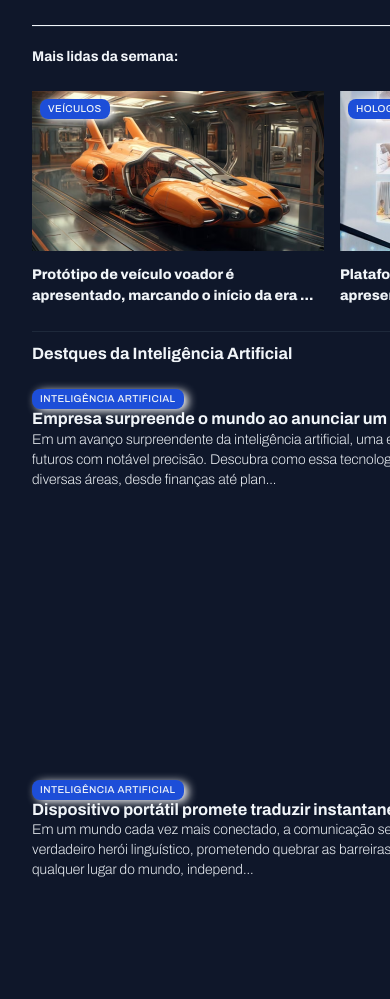
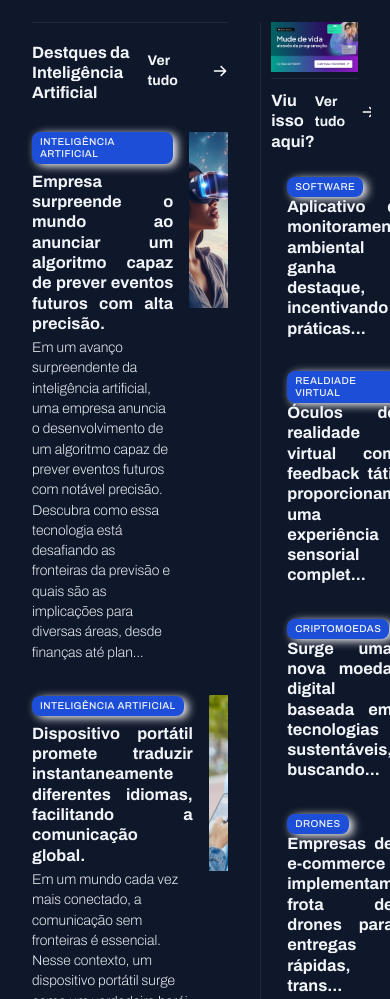
Before and after one commit to kirschzao/NewsPaper-Project, a plain HTML site: page index.html in a window 390 px wide. Shown: the part 632-1631 px from the top of the page. Drawn offline with Linux system fonts and the light colour scheme.

Commit message:
projeto finalizado mas sem responsividade

```diff
--- a/index.html
+++ b/index.html
@@ -125,11 +125,11 @@
     </section>
 
     <section id="ai">
-      <header class="grid grid-col">
+      <header id = "teste "class="grid grid-col">
         <h3>Destques da Inteligência Artificial</h3>
-        <a href="#" class="grid grid-col">
+        <a href="#" id= "juntos"class="grid grid-col">
           <strong>Ver tudo</strong>
-          <span></span>
+          <span> </span>
         </a>
       </header>
       <div class="grid gap-32">
@@ -187,13 +187,13 @@
       </div>
     </section>
 
-    <div>
+    <aside>
       <div id="ads">
         <img src="assets/images/Ads.png" alt="Anúncio da página">
       </div>
 
       <section id="more">
-        <header class="grid grid-col">
+        <header id="seta" class="grid grid-col">
           <h3>Viu isso aqui?</h3>
           <a href="#" class="grid grid-col">
             <strong>Ver tudo</strong>
@@ -201,7 +201,7 @@
           </a>
         </header>
 
-        <div class="grid gap-32">
+        <div id= "asidi"class="grid gap-32">
           <article class="grid grid-col gap-16">
             <div>
               <img src="assets/images/Image 14.png" alt="">
@@ -209,7 +209,7 @@
 
             <div>
               <span class="content-tag">Software</span>
-              <h3 class="text-xl">Aplicativo de monitoramento ambiental ganha destaque, incentivando práticas ecológicas e promo...</h3>
+              <h3 class="text-xl">Aplicativo de monitoramento ambiental ganha destaque, incentivando práticas...</h3>
             </div>
 
           </article>
@@ -233,7 +233,7 @@
 
             <div>
               <span class="content-tag">Criptomoedas</span>
-              <h3 class="text-xl">Surge uma nova moeda digital baseada em tecnologias sustentáveis, buscando minimizar o i...</h3>
+              <h3 class="text-xl">Surge uma nova moeda digital baseada em tecnologias sustentáveis, buscando...</h3>
             </div>
 
           </article>
@@ -245,7 +245,7 @@
 
             <div>
               <span class="content-tag">Drones</span>
-              <h3 class="text-xl">Empresas de e-commerce implementam frota de drones para entregas rápidas, transformando o cen...</h3>
+              <h3 class="text-xl">Empresas de e-commerce implementam frota de drones para entregas rápidas, trans...</h3>
             </div>
 
           </article>
@@ -257,14 +257,16 @@
 
             <div>
               <span class="content-tag">Impressão 3d</span>
-              <h3 class="text-xl">Tecnologia inovadora permite a impressão 3D de órgãos humanos, revolucionando a medicina e a list...</h3>
+              <h3 class="text-xl">Tecnologia inovadora permite a impressão 3D de órgãos humanos, revolucionando a...</h3>
             </div>
 
           </article>
         </div>
       </section>
-    </div>
-
+    <aside>
   </main>
+  <footer class="">
+    <p>Protótipo produzido por Bernardo Kirsch - 2024</p>
+</footer>
 </body>
 </html>
--- a/styles/global.css
+++ b/styles/global.css
@@ -48,7 +48,14 @@ img{
 
 main{
   margin-top: 40px;
-  gap: 25px;
+  row-gap: 25px;
+  column-gap: 32px;
+  grid-template-columns: 1fr 30%;
+  grid-template-areas:
+  "featured featured"
+  "weekly weekly"
+  "ai aside"
+  "footer footer";
 }
 
 .content-tag{
@@ -62,3 +69,17 @@ main{
   color: var(--text-color-primary);
   box-shadow: 4px 2px 10px white;
 }
+
+article>div>h3{
+  text-align: justify;
+}
+
+footer{
+  display: flex;
+  justify-self: center;
+  justify-content: center;
+  align-items: center;
+  border-top:  1px solid var(--stroke-color);
+  padding-block: 15px;
+  width: 1216px;
+}
--- a/styles/sections.css
+++ b/styles/sections.css
@@ -1,6 +1,7 @@
 @import url(utility.css);
 
 #featured {
+  grid-area: featured;
   img {
     height: 100%;
     object-fit: cover;
@@ -45,8 +46,9 @@ section header{
 
 
 #weekly {
+  grid-area: weekly;
   margin-top: 15px;
-  border-top: 1px solid;
+  border-top: 1px solid var(--stroke-color);
 
   header a{
     justify-self: end;
@@ -86,3 +88,79 @@ section header{
     font-weight: 800;
   }
 }
+
+#ai{
+  grid-area: ai;
+  img{
+    height: 176px;
+    width: 176px;
+    aspect-ratio: 1/1;
+    object-fit: cover;
+
+  }
+
+  h3{
+    margin-block: 8px 4px;
+  }
+}
+
+aside{
+  grid-area: aside;
+  border-left: 1px solid var(--stroke-color);
+  padding-left: 10px;
+  font: var(--text-span);
+}
+
+#more{
+  img{
+    width: 72px;
+    aspect-ratio: 1/1;
+    object-fit: cover;
+  }
+}
+
+
+#teste{
+  align-content: center;;
+}
+
+#juntos{
+  display: flex;
+  justify-content: end;
+  align-items: center;
+  gap: 10px;
+  span{
+    background-image: url(../assets/icons/ArrowRight.svg);
+      width: 16px;
+      height: 16px;
+  }
+  &:hover span{
+    background-image: url(../assets/icons/ArrowRight1.svg);
+  }
+}
+
+#asidi{
+  display: flex;
+  flex-direction: column;
+  justify-content: space-between;
+  height:600px;
+}
+
+#seta{
+  display: flex;
+  justify-content: space-between;
+  align-items: baseline;
+  a{
+    display: flex;
+    gap: 10px;
+    align-items: center;
+  }
+  span{
+    background-image: url(../assets/icons/ArrowRight.svg);
+    width: 16px;
+    height: 16px;
+  }
+  &:hover span{
+    background-image: url(../assets/icons/ArrowRight1.svg);
+  }
+}
```
